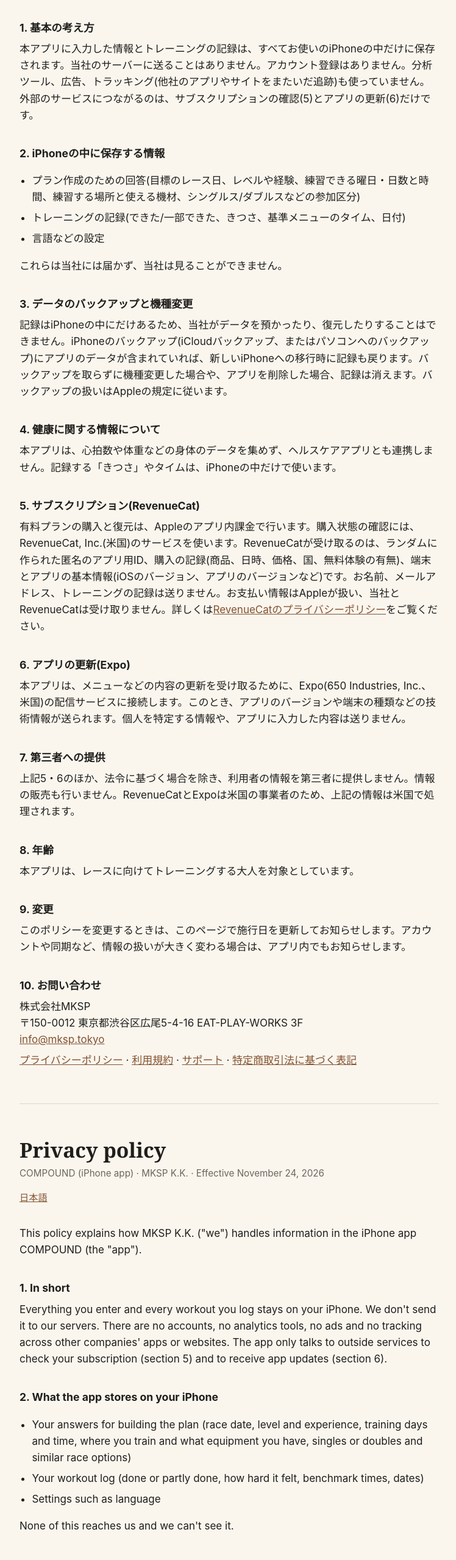
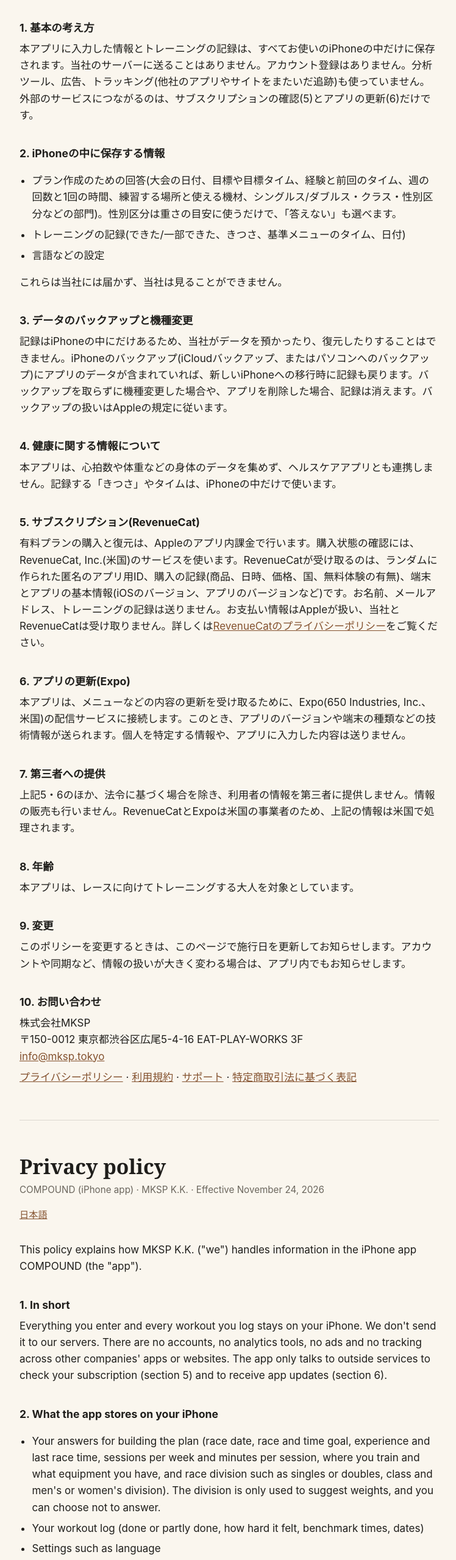
Before and after one commit to mimosa-agent/mksp-legal, a plain HTML site: page hybrid/privacy/index.html in a window 1280 px wide. Shown: the part 241-2800 px from the top of the page at 61% size, without its empty margins (264-1012 px from the left). Drawn offline with Linux system fonts and the light colour scheme.

Commit message:
COMPOUND privacy draft: list every onboarding answer (incl. optional division)
Co-Authored-By: Claude Opus 5.5 <noreply@anthropic.com>

```diff
--- a/hybrid/privacy/index.html
+++ b/hybrid/privacy/index.html
@@ -42,7 +42,7 @@
 
   <h2>2. iPhoneの中に保存する情報</h2>
   <ul>
-    <li>プラン作成のための回答(目標のレース日、レベルや経験、練習できる曜日・日数と時間、練習する場所と使える機材、シングルス/ダブルスなどの参加区分)</li>
+    <li>プラン作成のための回答(大会の日付、目標や目標タイム、経験と前回のタイム、週の回数と1回の時間、練習する場所と使える機材、シングルス/ダブルス・クラス・性別区分などの部門)。性別区分は重さの目安に使うだけで、「答えない」も選べます。</li>
     <li>トレーニングの記録(できた/一部できた、きつさ、基準メニューのタイム、日付)</li>
     <li>言語などの設定</li>
   </ul>
@@ -87,7 +87,7 @@
 
   <h2>2. What the app stores on your iPhone</h2>
   <ul>
-    <li>Your answers for building the plan (race date, level and experience, training days and time, where you train and what equipment you have, singles or doubles and similar race options)</li>
+    <li>Your answers for building the plan (race date, race and time goal, experience and last race time, sessions per week and minutes per session, where you train and what equipment you have, and race division such as singles or doubles, class and men's or women's division). The division is only used to suggest weights, and you can choose not to answer.</li>
     <li>Your workout log (done or partly done, how hard it felt, benchmark times, dates)</li>
     <li>Settings such as language</li>
   </ul>
```
